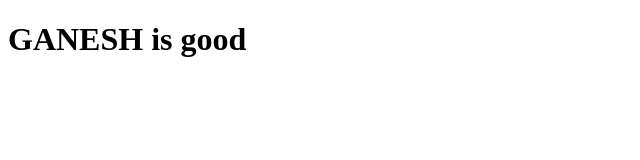
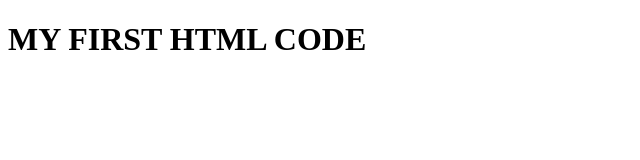
Before and after one commit to GaneshYelagandula08/MY-FIRST-HTML-CODE, a plain HTML site: page index.html in a window 1280 px wide. Shown: the whole page, without its empty margins (0-640 px from the left). Drawn offline with Linux system fonts and the light colour scheme.

Commit message:
Update index.html

```diff
--- a/index.html
+++ b/index.html
@@ -7,7 +7,7 @@
 </head>
 <body>
     <h1>
-        GANESH is good
+       MY FIRST HTML CODE
     </h1>
 </body>
 </html>
```
